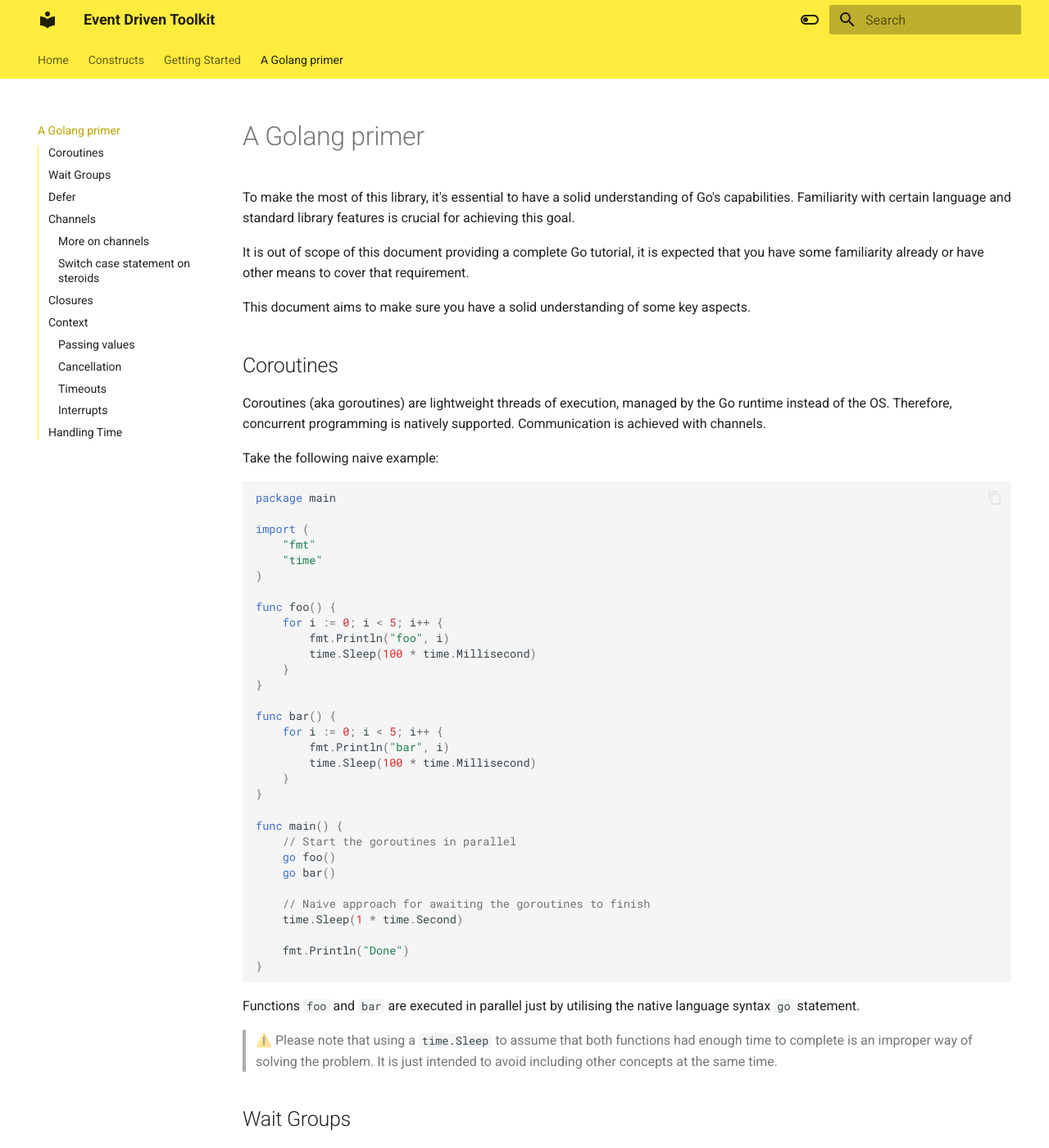
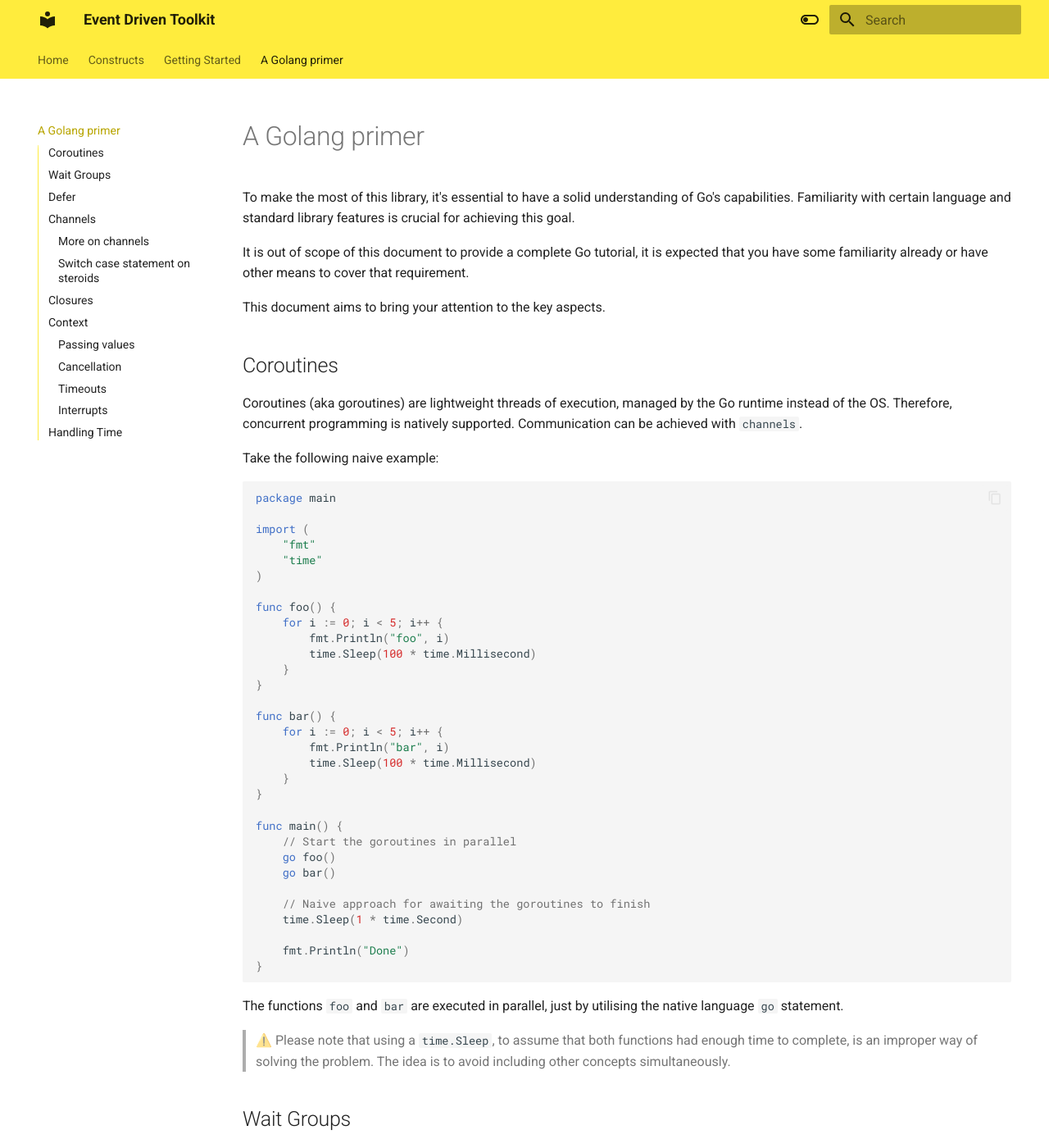
Before and after one commit to a-inacio/edt-go, an MkDocs documentation site: the page built from docs/a-golang-primer.md, in a window 1280 px wide and 1400 px high. Shown: the whole window at 82% size. Built offline with MkDocs 1.6.1 and Material for MkDocs 9.7.7, drawn with Linux system fonts in a browser that asks for light colours; some of the changed text lies outside the part shown.

Commit message:
docs: Fix typos and improve text

````diff
--- a/docs/a-golang-primer.md
+++ b/docs/a-golang-primer.md
@@ -2,14 +2,14 @@
 
 To make the most of this library, it's essential to have a solid understanding of Go's capabilities. Familiarity with certain language and standard library features is crucial for achieving this goal.
 
-It is out of scope of this document providing a complete Go tutorial, it is expected that you have some familiarity already or have other means to cover that requirement.
+It is out of scope of this document to provide a complete Go tutorial, it is expected that you have some familiarity already or have other means to cover that requirement.
 
-This document aims to make sure you have a solid understanding of some key aspects.
+This document aims to bring your attention to the key aspects.
 
 ## Coroutines
 
 Coroutines (aka goroutines) are lightweight threads of execution, managed by the Go runtime instead of the OS.
-Therefore, concurrent programming is natively supported. Communication is achieved with channels.
+Therefore, concurrent programming is natively supported. Communication can be achieved with `channels`.
 
 Take the following naive example:
 ```go
@@ -46,16 +46,16 @@ func main() {
 }
 ```
 
-Functions `foo` and `bar` are executed in parallel just by utilising the native language syntax `go` statement.
+The functions `foo` and `bar` are executed in parallel, just by utilising the native language `go` statement.
 
-> ⚠️ Please note that using a `time.Sleep` to assume that both functions had enough time to complete is an improper way of solving the problem.
-> It is just intended to avoid including other concepts at the same time.
+> ⚠️ Please note that using a `time.Sleep`, to assume that both functions had enough time to complete, is an improper way of solving the problem.
+> The idea is to avoid including other concepts simultaneously.
 
 ## Wait Groups
 
 Wait Groups are a mechanism to allow any other goroutine to wait for a group of goroutines to complete before continuing execution.
 
-Take this revised example where the parallel execution of `foo` and `bar` is awaited using this language construct:
+Take this revised example, where the parallel execution of `foo` and `bar` is awaited using this construct:
 ```go
 package main
 
@@ -120,6 +120,7 @@ func main(){
 The `defer` statement in Go allows you to schedule a function call to be executed later, when the surrounding function completes. It is often used to ensure that some cleanup code is executed after a function completes, regardless of the path that led to the function's exit.
 
 Take this revised example where the defer is utilised to signal the wait group the function completed its execution:
+
 ```go
 package main
 
@@ -162,7 +163,7 @@ func main() {
 }
 ```
 
-This example is too simple to show the real value of using `defer`, but it illustrates the purpose. With this mechanism you can be rest assured that, when the function terminates the statement will always be  executed. A more complex execution pattern with multiple return points would show off better the value of this statement (since you would not need to make sure on each return block that the wait group was signalled properly).
+This example is too simple to show the real value of using `defer`, but it tries to illustrate it's purpose. With this mechanism you can be rest assured that, when the function terminates, the statement will always be executed. A more complex execution pattern, with multiple return points, would show off better the value of this statement (since you would not be hard-pressed, to make sure in each return block, the wait group is signalled properly).
 
 ## Channels
 
@@ -210,13 +211,14 @@ func main() {
 }
 ```
 
-> ⚠️ This would not be the proper way to solve the problem (actually the Wait Group example would be more appropriate). This is meant to demonstrate the usage of a channel.
+> ⚠️ This would not be the proper way to solve the problem (actually the Wait Group example would be the more appropriate way). This is just meant to demonstrate the usage of a channel.
 
-This library will likely prevent you to often need to utilise `channels`. It is key, however, to understand this mechanism and it has an important role on implementing synchronisation.
+This library will likely prevent you to often need to utilise `channels`. It is key, however, to understand this mechanism and its important role on implementing synchronisation.
 
 ### More on channels
 
 Take the following naive example to compute values in parallel, using a channel to communicate back the result:
+
 ```go
 package main
 
````
Also changed, not shown: other parts of docs/a-golang-primer.md (+3 -3 lines).
